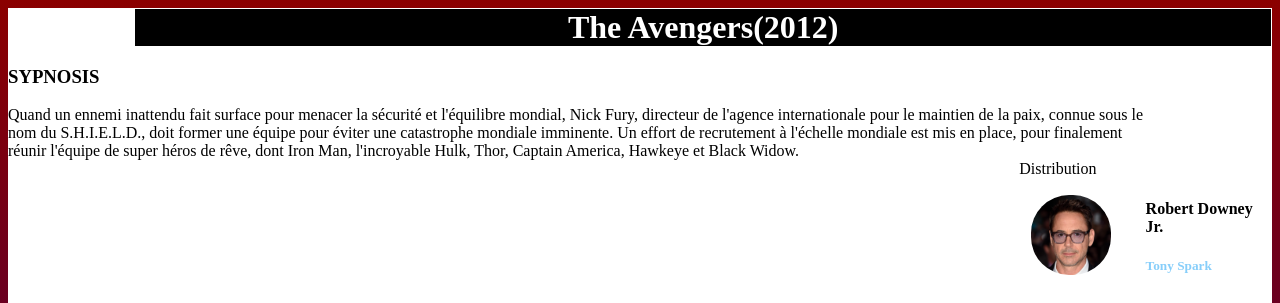
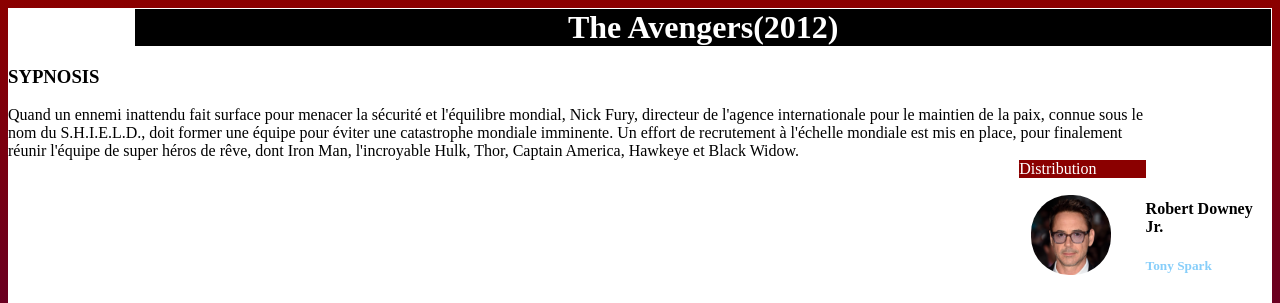
Before and after one commit to Heyyaout/TP1, a plain HTML site: page index.html in a window 1280 px wide. Shown: the top 303 px of the page. Drawn offline with Linux system fonts and the light colour scheme.

Commit message:
changement final

```diff
--- a/index.html
+++ b/index.html
@@ -13,7 +13,9 @@
         <td>
 
         </td>
-        <th colspan="3"><h1>The Avengers(2012)</h1> </th></tr>
+        <th colspan="3">
+            <h1>The Avengers(2012)</h1>
+         </th></tr>
     <tr>
         <td colspan="3"><h3>SYPNOSIS</h3> </td>
     </tr>
@@ -22,7 +24,7 @@
     </tr>
     <tr>
         <td colspan="2" rowspan="8"> <div class="Affiche"><a href="https://www.imdb.com/title/tt0848228/?ref_=fn_al_tt_1" target="_blank"><img src="images/Avengers.png" alt="Affiche" class="Affiche"></a></div></td>
-        <td> <div class="Distribution" class="Bordure">Distribution</div></td>
+        <td> <div class="bordure">Distribution</div></td>
     </tr>
     <tr>
         <td><div class="Robert"><a href="https://fr.wikipedia.org/wiki/Robert_Downey_Jr." target="_blank"><img src="images/Robert_Downey_Jr..png" alt="Acteur1" class="image-acteur"></a></div></td>
```
